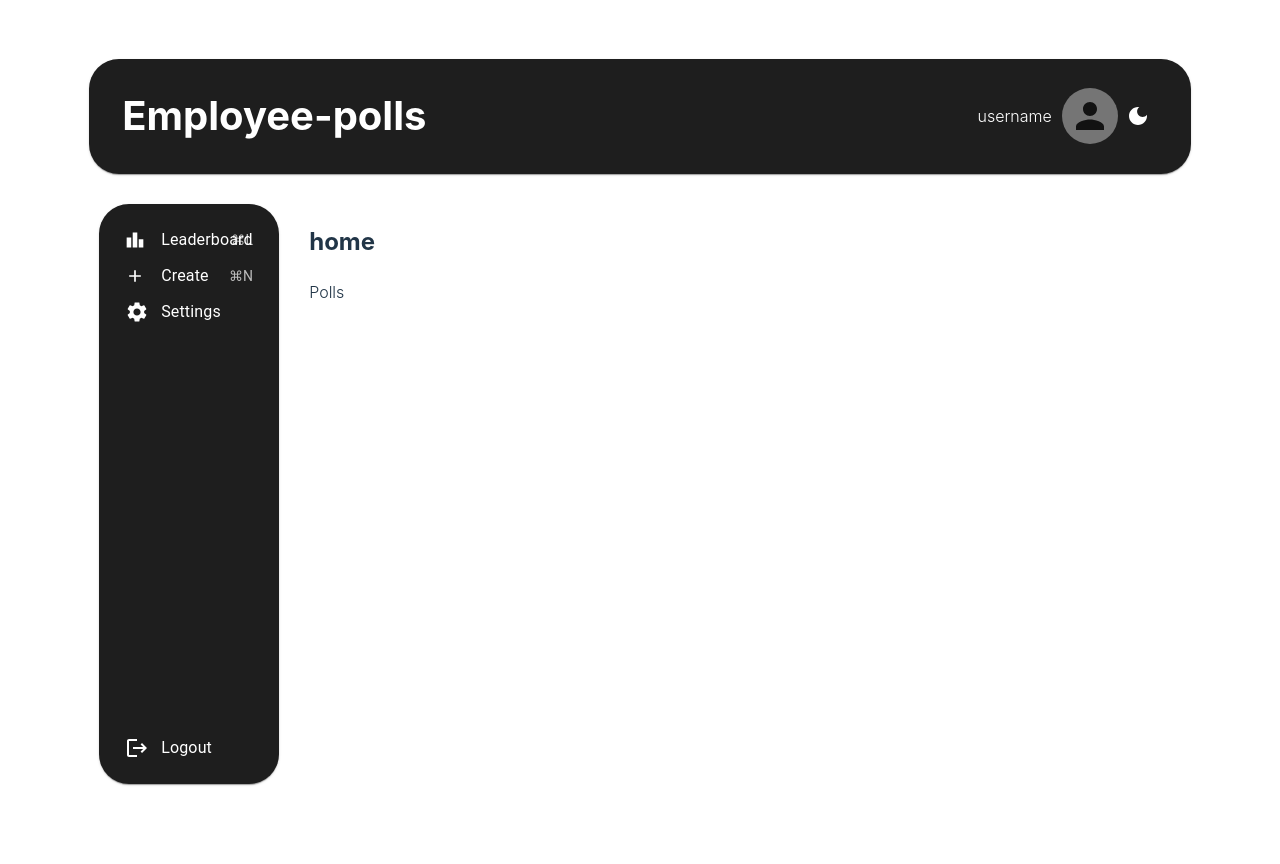
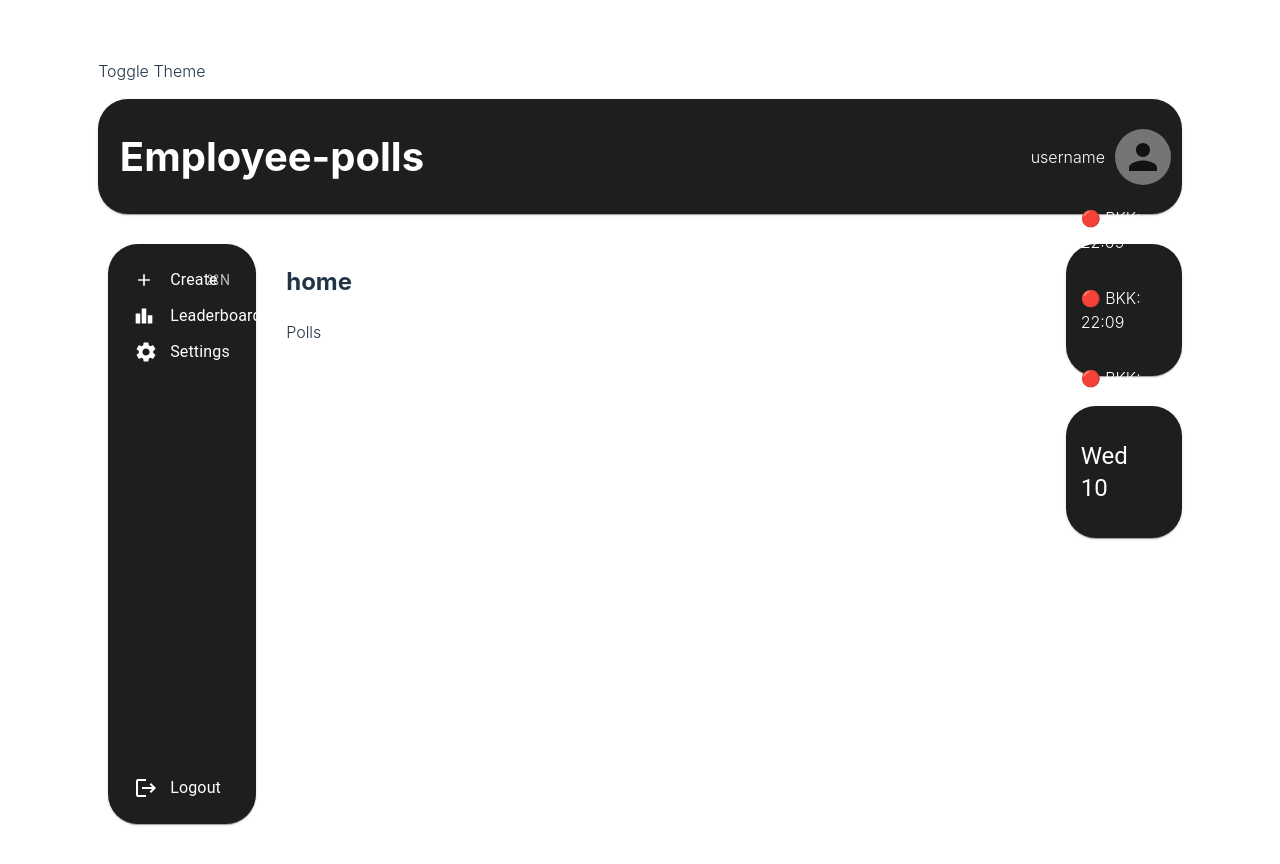
Before and after one commit to AaronMoroney/employee_polls, a React (Vite) app: page / in a window 1280 px wide. Shown: the top 864 px of the page. Before the commit the page ends 843 px from the top, so only its background shows below. Built offline with nearby package versions, Linux system fonts and the light colour scheme.

Commit message:
FEATURE: UI layout complete

```diff
--- a/src/css/index.css
+++ b/src/css/index.css
@@ -4,7 +4,7 @@
   font-weight: 300;
   color: rgba(255, 255, 255, 0.87);
   background-color: #121212;
-  margin: 20px;
+  margin: 5px 30px;
   font-synthesis: none;
   text-rendering: optimizeLegibility;
   -webkit-font-smoothing: antialiased;
--- /dev/null
+++ b/src/features/calender/components/Time.jsx
@@ -0,0 +1,41 @@
+import {useState, useEffect} from 'react'
+import { Box } from '@mui/material'
+
+const Time = () => {
+    const [bangkokTime, setBangkokTime] = useState('')
+
+    const getTimeInTimeZone = (timeZone) => {
+    const now = new Date();
+
+    const timeFormatter = new Intl.DateTimeFormat('en-US', {
+        hour: '2-digit',
+        minute: '2-digit',
+        timeZone: timeZone,
+        hour12: false
+    });
+    return timeFormatter.format(now)
+    };
+
+    useEffect(() => {
+        setBangkokTime(getTimeInTimeZone('Asia/Bangkok'));
+    }, []);
+
+    const startHour = '09:00';
+    const endHour = '17:00';
+
+    const icon = bangkokTime >= startHour && bangkokTime <= endHour ? '🟢' : '🔴';
+
+    return (
+        <>
+            <Box sx={{display: 'flex', justifyContent: 'center', flexDirection: 'column'}}>
+
+                    <p className='time'>{`${icon} BKK: ${bangkokTime}`}</p>
+                    <p className='time'>{`${icon} BKK: ${bangkokTime}`}</p>
+                    <p className='time'>{`${icon} BKK: ${bangkokTime}`}</p>
+
+            </Box>
+        </>
+    )
+}
+
+export default Time
--- /dev/null
+++ b/src/features/calender/components/TodaysDate.jsx
@@ -0,0 +1,25 @@
+import { Typography } from '@mui/material';
+
+const TodaysDate = () => {
+    const now = new Date();
+    const currentDate = now.getDate();
+    const currentDay = now.toLocaleString('en-US', { weekday: 'short' });
+
+    return (
+        <>
+            <Typography
+                variant='h5'
+            >
+                {currentDay}
+            </Typography>
+            <Typography
+                variant='h5'
+            >
+                {currentDate}
+            </Typography>
+
+        </>
+    )
+}
+
+export default TodaysDate
--- /dev/null
+++ b/src/features/calender/index.js
@@ -0,0 +1,2 @@
+export { default as Time} from './components/Time';
+export { default as TodaysDate } from './components/TodaysDate';
--- a/src/features/menu/components/Menu.jsx
+++ b/src/features/menu/components/Menu.jsx
@@ -15,22 +15,10 @@ import SettingsIcon from '@mui/icons-material/Settings';
 const Menu = () => {
     return (
         <>
-            <MenuList sx={{height: '100%', display: 'flex', flexDirection: 'column', justifyContent: 'space-between'}}>
+            <MenuList sx={{height: '100%', display: 'flex', flexDirection: 'column', justifyContent: 'space-between', width: '10vw'}}>
                 <div>
                     {/* Link1 */}
-                    <Link to="/leaderboard" style={{ textDecoration: 'none', color: 'inherit' }}>
-                        <MenuItem>
-                            <ListItemIcon>
-                                <LeaderboardIcon fontSize="small" />
-                            </ListItemIcon>
-                            <ListItemText>Leaderboard</ListItemText>
-                            <Typography variant="body2" color="text.secondary">
-                                ⌘L
-                            </Typography>
-                        </MenuItem>
-                    </Link>
-                    {/* Link2 */}
-                    <Link to="/create" style={{ textDecoration: 'none', color: 'inherit' }}>
+                    <Link to="/create" style={{ textDecoration: 'none', color: 'inherit'}}>
                         <MenuItem>
                             <ListItemIcon>
                                 <AddIcon fontSize="small" />
@@ -41,7 +29,16 @@ const Menu = () => {
                             </Typography>
                         </MenuItem>
                     </Link>
-                    {/* Link1 */}
+                    {/* Link2 */}
+                    <Link to="/leaderboard" style={{ textDecoration: 'none', color: 'inherit' }}>
+                        <MenuItem>
+                            <ListItemIcon>
+                                <LeaderboardIcon fontSize="small" />
+                            </ListItemIcon>
+                            <ListItemText>Leaderboard</ListItemText>
+                        </MenuItem>
+                    </Link>
+                    {/* Link3 */}
                     <Link to="/settings" style={{ textDecoration: 'none', color: 'inherit' }}>
                         <MenuItem>
                             <ListItemIcon>
--- a/src/features/navigation/components/Navigation.jsx
+++ b/src/features/navigation/components/Navigation.jsx
@@ -4,13 +4,10 @@ import {
     Paper,
 } from '@mui/material'
 
-import { ThemeToggle} from '../../theme'
-
 const Navigation = () => {
-
     return (
         <Paper
-            sx={{padding: '1% 3%',  borderRadius: '30px' }}
+            sx={{padding: '1% 1% 1% 2%',  borderRadius: '30px' }}
         >
             <Box sx={{display: 'flex', alignItems: 'center', justifyContent: 'space-between', width: '100%' }}>
                 <h1 className='logo'>
@@ -21,7 +18,6 @@ const Navigation = () => {
                     <Avatar
                      sx={{ width: 56, height: 56, marginLeft: '10px' }}
                     />
-                    <ThemeToggle />
                 </Box>
             </Box>
         </Paper>
--- /dev/null
+++ b/src/features/sidebar/components/WidgetBar.jsx
@@ -0,0 +1,42 @@
+import {
+    Paper,
+    Box
+} from "@mui/material";
+
+import { Time, TodaysDate } from '../../calender'
+
+const Widgetbar = () => {
+    return (
+        <Box sx={{display: 'flex', flexDirection: 'column', width: '20vh'}}>
+            <Paper
+                sx={{
+                    height: '14vh',
+
+                    marginTop: '30px',
+                    borderRadius: '30px',
+                    display: 'flex',
+                    flexDirection: 'column',
+                    justifyContent: 'center',
+                    padding: '10px 10px 10px 15px'
+                }}
+            >
+                <Time />
+            </Paper>
+            <Paper
+                sx={{
+                    height: '14vh',
+                    marginTop: '30px',
+                    borderRadius: '30px',
+                    display: 'flex',
+                    flexDirection: 'column',
+                    justifyContent: 'center',
+                    padding: '10px 10px 10px 15px'
+                }}
+            >
+                <TodaysDate />
+            </Paper>
+        </Box>
+    );
+}
+
+export default Widgetbar
--- a/src/features/sidebar/index.js
+++ b/src/features/sidebar/index.js
@@ -1 +1,2 @@
-export {default as Sidebar } from './components/Sidebar'
+export {default as Sidebar } from './components/Sidebar';
+export {default as WidgetBar } from './components/WidgetBar';
--- a/src/features/theme/components/ThemeToggle.jsx
+++ b/src/features/theme/components/ThemeToggle.jsx
@@ -14,12 +14,15 @@ const ThemeToggle = () => {
     }
     return (
         <>
+            <div style={{ display: 'flex',  flexDirection: 'row'  }}>
+                <p>Toggle Theme</p>
                 <IconButton
                     aria-label="theme"
                     onClick={handleToggleTheme}
                 >
                     {theme  ? <DarkModeIcon/> : <LightModeIcon/>}
                 </IconButton>
+            </div>
         </>
     )
 }
--- a/src/widgets/layout/components/Layout.jsx
+++ b/src/widgets/layout/components/Layout.jsx
@@ -2,10 +2,13 @@ import { Outlet } from 'react-router-dom';
 import { Box } from '@mui/material';
 import { Navigation } from '../../../features/navigation';
 import { Sidebar } from '../../../features/sidebar';
+import { WidgetBar } from '../../../features/sidebar';
+import { ThemeToggle } from '../../../features/theme'
 
 const Layout = () => {
     return (
         <>
+            <ThemeToggle/>
             <Box>
                 <Navigation />
             </Box>
@@ -14,6 +17,7 @@ const Layout = () => {
                 <Box sx={{ width: '100%', marginTop: '30px', marginLeft: '30px'}}>
                 <Outlet />
                 </Box>
+                <WidgetBar />
             </Box>
         </>
     )
```
Lines whose indentation alone changed are shown as unchanged.
